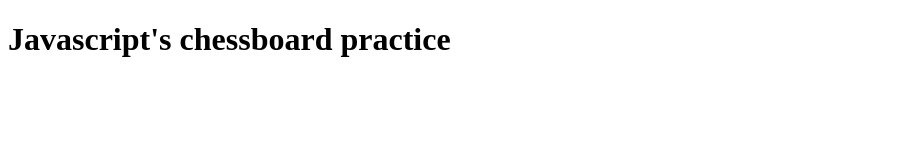
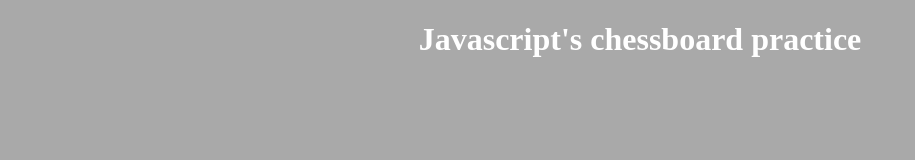
Before and after one commit to AhmadAlkaati/JS-Loops-chessboard-Homework, a plain HTML site: page index.html in a window 1280 px wide. Shown: the whole page, without its empty margins (0-915 px from the left). Drawn offline with Linux system fonts and the light colour scheme.

Commit message:
Update index.html

```diff
--- a/index.html
+++ b/index.html
@@ -4,6 +4,13 @@
     <meta charset="UTF-8">
     <meta name="viewport" content="width=device-width, initial-scale=1.0">
     <title>Document</title>
+    <style>
+       body{
+           background-color: darkgray;
+           color: white;
+           text-align: center;
+       }
+    </style>
 </head>
 <body>
  <h1>Javascript's chessboard practice</h1>
```
